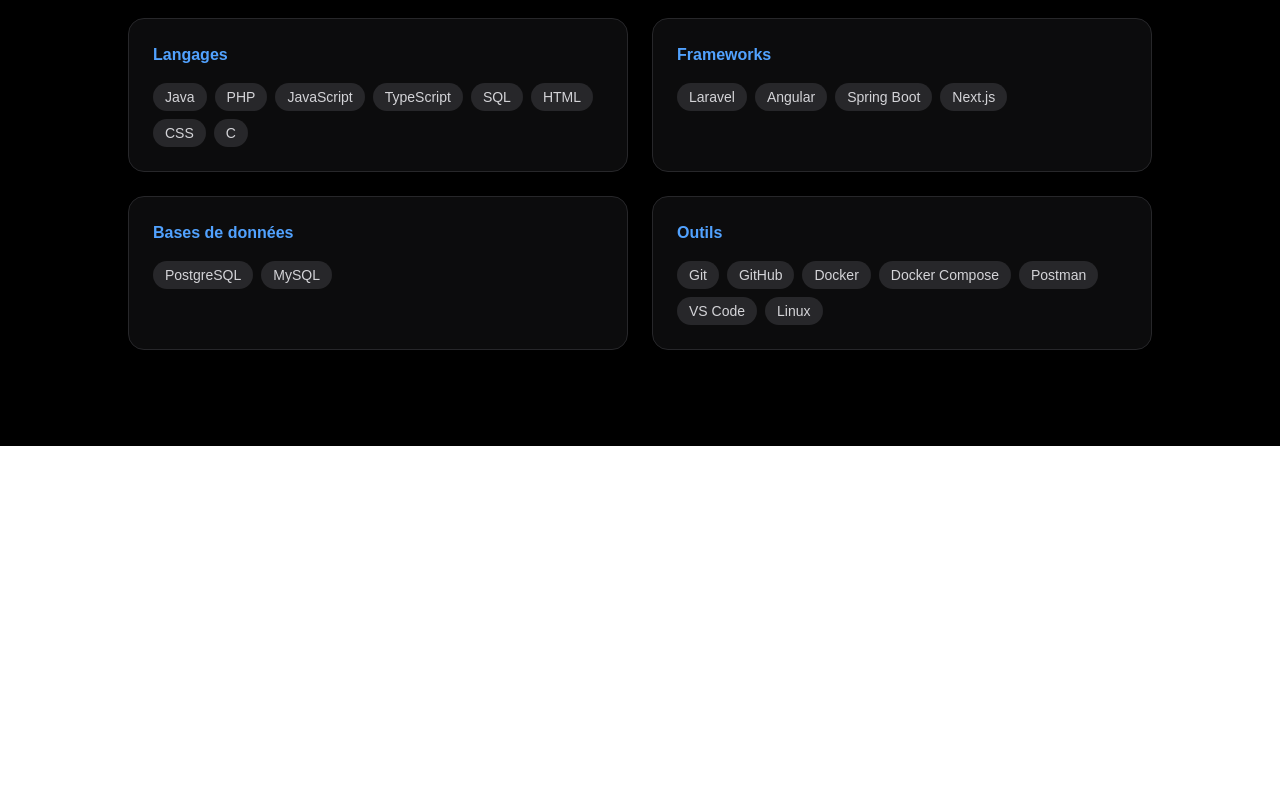
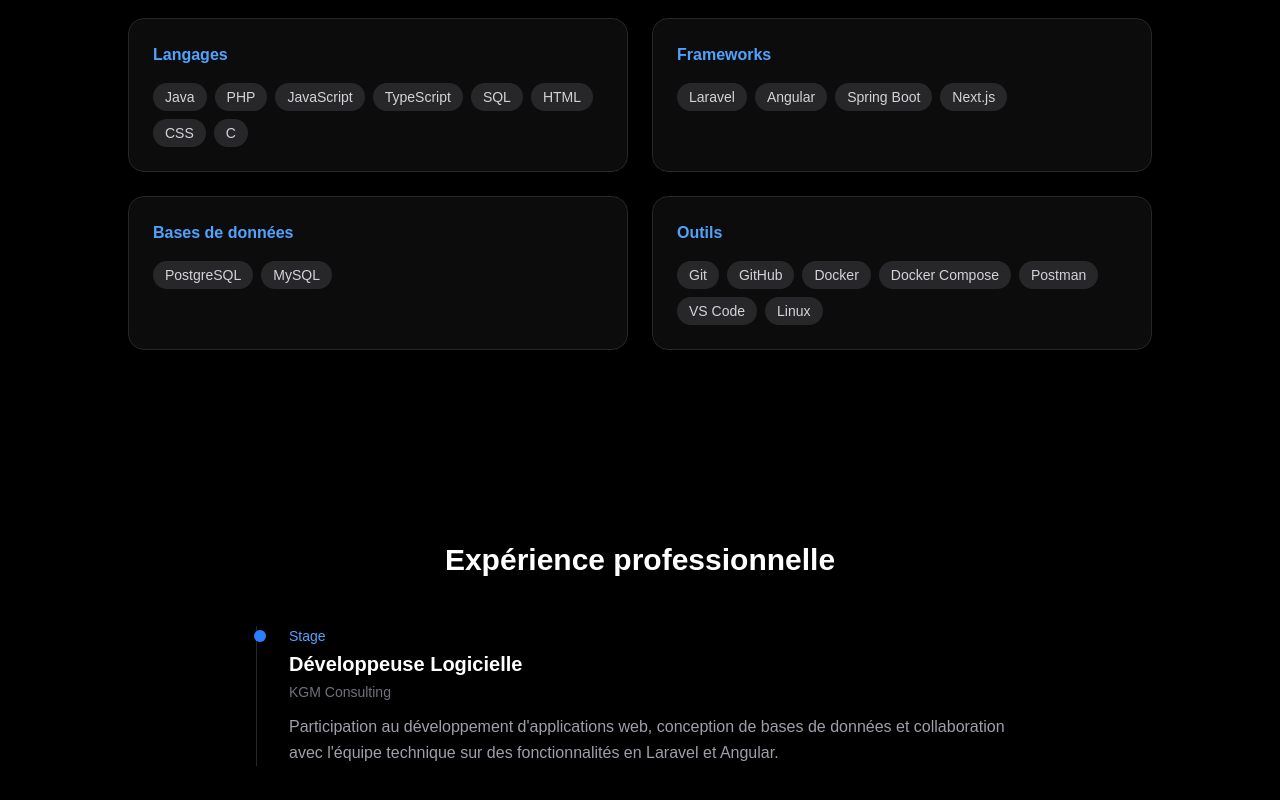
Before and after one commit to Kadiatousddiallo/portfolio-ksd-, a Next.js app: page / in a window 1280 px wide. Shown: the part 1712-2512 px from the top of the page. Before the commit the page ends 2158 px from the top, so only its background shows below. Built offline with nearby package versions, Linux system fonts and the light colour scheme.

Commit message:
Add Experience section

```diff
--- a/src/app/page.tsx
+++ b/src/app/page.tsx
@@ -1,6 +1,7 @@
 import Hero from "@/components/Hero";
 import About from "@/components/About";
 import Skills from "@/components/Skills";
+import Experience from "@/components/Experience";
 
 export default function Home() {
   return (
@@ -8,6 +9,7 @@
       <Hero />
       <About />
       <Skills />
+      <Experience />
       {/* Les prochaines sections viendront ici : Projects, Certifications... */}
     </main>
   );
--- /dev/null
+++ b/src/components/Experience.tsx
@@ -0,0 +1,41 @@
+const experiences = [
+  {
+    role: "Développeuse Logicielle",
+    company: "KGM Consulting",
+    period: "Stage",
+    description:
+      "Participation au développement d'applications web, conception de bases de données et collaboration avec l'équipe technique sur des fonctionnalités en Laravel et Angular.",
+  },
+  // Tu pourras ajouter une nouvelle expérience ici plus tard,
+  // en copiant ce bloc entre { } et en changeant les valeurs.
+];
+
+export default function Experience() {
+  return (
+    <section id="experience" className="py-24 px-6 bg-black text-white">
+      <div className="max-w-3xl mx-auto">
+        <h2 className="text-3xl font-bold mb-12 text-center">
+          Expérience professionnelle
+        </h2>
+
+        <div className="relative border-l border-zinc-800 pl-8 space-y-12">
+          {experiences.map((exp) => (
+            <div key={exp.role + exp.company} className="relative">
+              {/* Le petit point sur la ligne verticale */}
+              <span className="absolute -left-[35px] top-1 w-3 h-3 rounded-full bg-blue-500" />
+
+              <p className="text-blue-400 text-sm font-medium mb-1">
+                {exp.period}
+              </p>
+              <h3 className="text-xl font-semibold mb-1">{exp.role}</h3>
+              <p className="text-zinc-500 text-sm mb-3">{exp.company}</p>
+              <p className="text-zinc-400 leading-relaxed">
+                {exp.description}
+              </p>
+            </div>
+          ))}
+        </div>
+      </div>
+    </section>
+  );
+}
```
